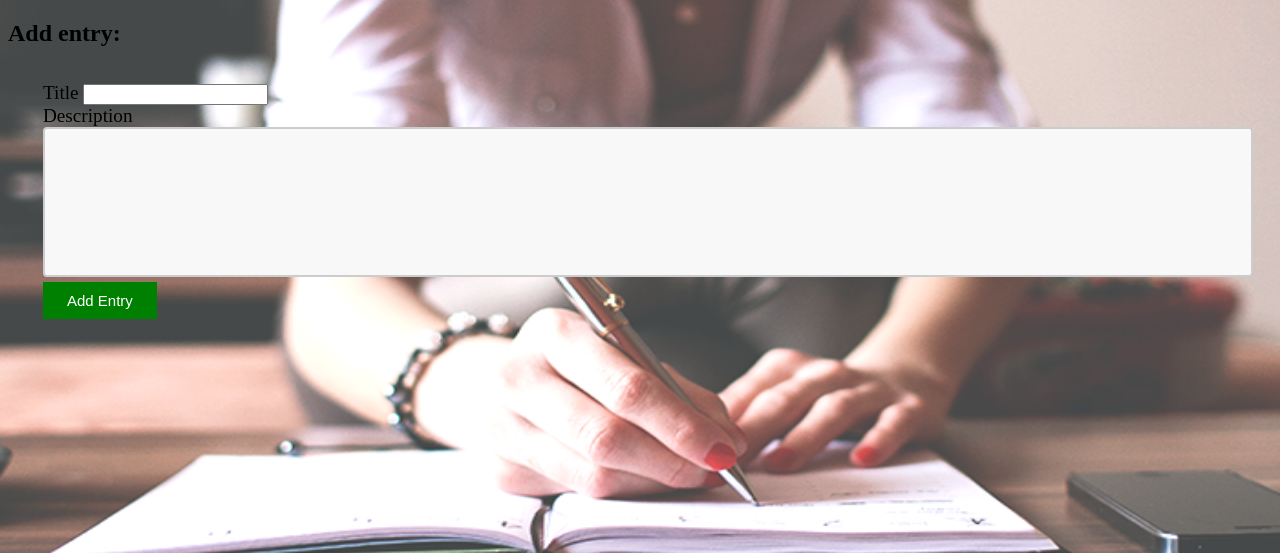
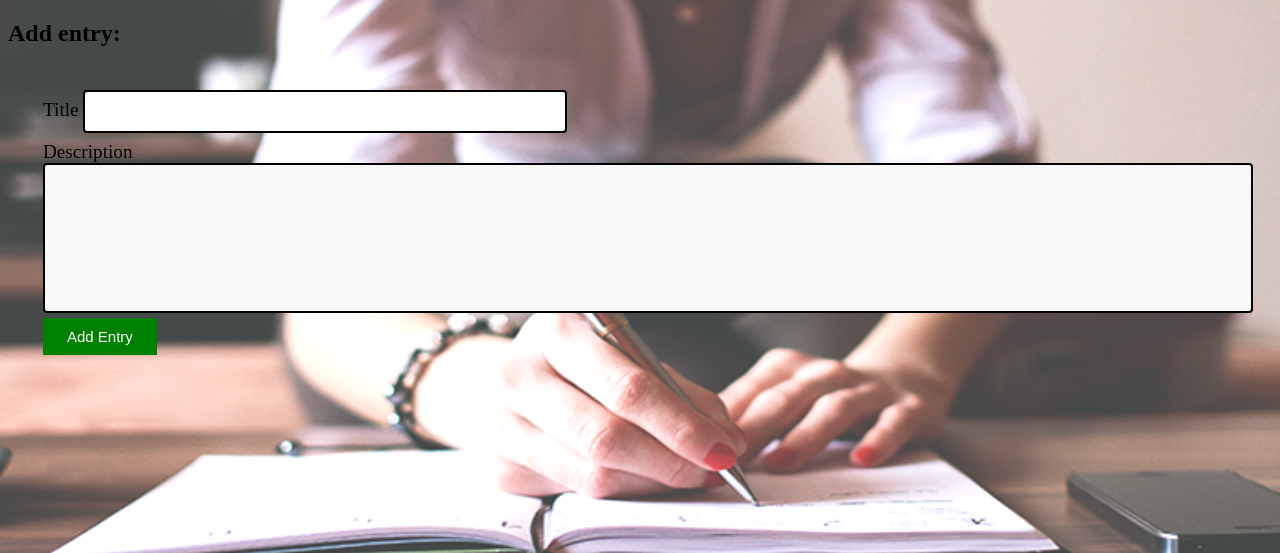
Before and after one commit to gloriaodipo/MyDiary-ch4, a PHP site: page /addentry.html in a window 1280 px wide. Shown: the part 135-688 px from the top of the page. Run offline with PHP 8.4, Linux system fonts and the light colour scheme; some libraries are stand-ins or nearby versions.

Commit message:
[FEATURE] Add style to title  input field

```diff
--- a/public/static/style.css
+++ b/public/static/style.css
@@ -28,6 +28,7 @@ body {
   position: absolute;
   top: 50%;
 }
+
 .btn {
   border: 1px solid white;
   padding: 10px 30px;
@@ -121,6 +122,14 @@ form {
   padding-bottom: 5px;
   border: 0px;
 }
+input#title[type="text"] {
+  width: 40%;
+  padding: 12px 20px;
+  margin: 8px 0;
+  box-sizing: border-box;
+  border: 2px solid;
+  border-radius: 4px;
+}
 button.titles {
   padding: 5px;
   width: 95%;
@@ -184,7 +193,7 @@ textarea {
   height: 150px;
   padding: 12px 20px;
   box-sizing: border-box;
-  border: 2px solid #ccc;
+  border: 2px solid black;
   border-radius: 4px;
   background-color: #f8f8f8;
   resize: none;
```
